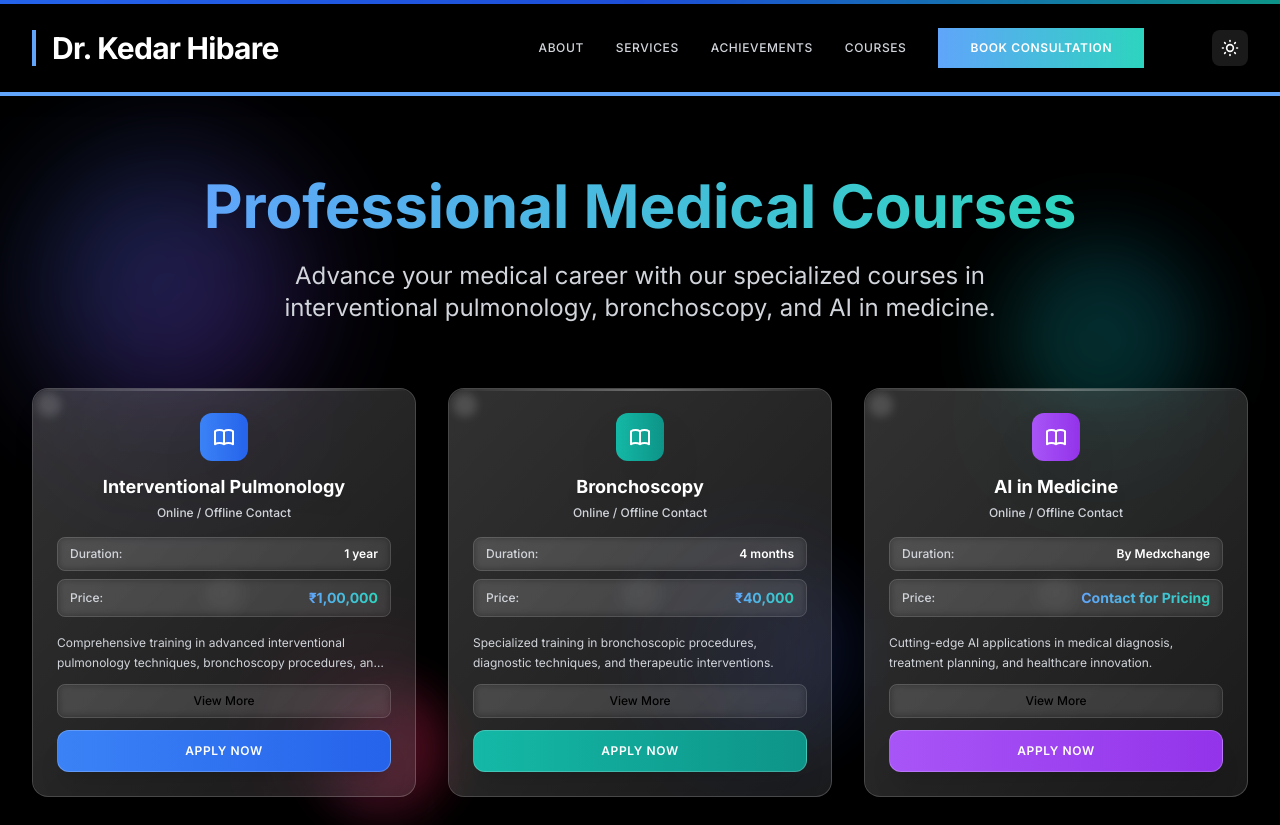
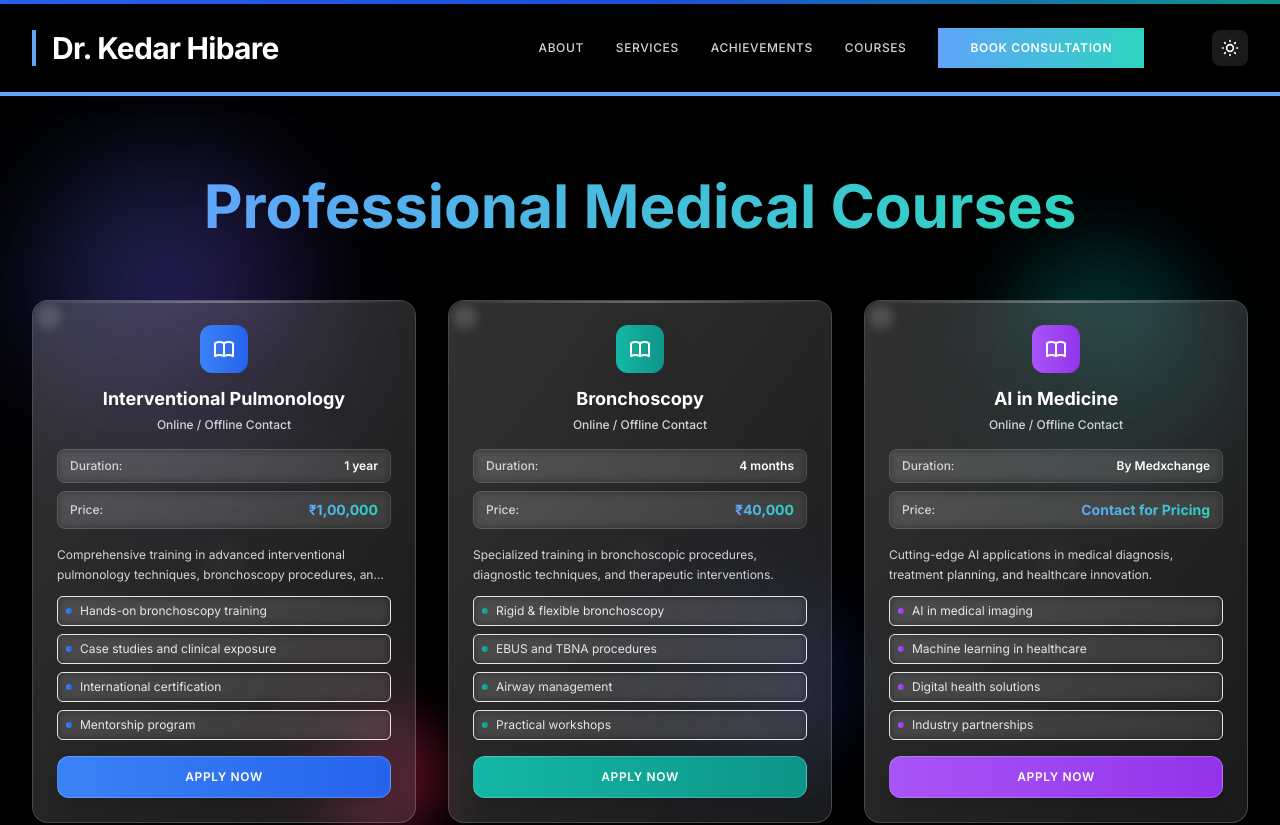
Before and after one commit to doc-techy/Dr-Kedar, a Next.js app: page /courses in a window 1280 px wide. Shown: the top 825 px of the page. Built offline with nearby package versions, Linux system fonts and the light colour scheme.

Commit message:
added data

```diff
--- a/src/app/courses/page.tsx
+++ b/src/app/courses/page.tsx
@@ -126,9 +126,6 @@
               <h1 className={`text-3xl sm:text-4xl md:text-5xl lg:text-6xl font-bold ${isDarkMode ? 'text-white' : 'text-gray-900'} mb-4 sm:mb-6`}>
                 <span className="bg-gradient-to-r from-blue-400 to-teal-400 bg-clip-text text-transparent">Professional Medical Courses</span>
               </h1>
-              <p className={`text-lg sm:text-xl lg:text-2xl ${isDarkMode ? 'text-gray-300' : 'text-gray-600'} max-w-2xl sm:max-w-3xl mx-auto leading-relaxed px-4`}>
-                Advance your medical career with our specialized courses in interventional pulmonology, bronchoscopy, and AI in medicine.
-              </p>
             </div>
 
             {/* Courses Grid - Enhanced Responsive */}
@@ -174,9 +171,10 @@
                     {course.description}
                   </p>
 
-                  {/* Features - Hidden initially, show only when expanded */}
-                  {expandedCourse === course.id && (
+                  {/* Features - Desktop: Always show, Mobile: Show only when expanded */}
                   <div className="space-y-1 mb-4 relative z-10 flex-grow">
+                    {/* Desktop: Show all features with more spacing */}
+                    <div className="hidden md:block space-y-2">
                       {course.features.map((feature, index) => (
                         <div key={index} className={`flex items-center text-xs py-1.5 px-2 ${isDarkMode ? 'text-gray-200 bg-white/6 backdrop-blur-sm border border-white/8 group-hover:bg-white/8' : 'text-gray-700 bg-gray-50 border border-gray-200 group-hover:bg-gray-100'} rounded-md transition-all duration-500`}>
                           <div className={`w-1.5 h-1.5 bg-gradient-to-r ${course.gradient} rounded-full mr-2 shadow-sm`}></div>
@@ -184,16 +182,28 @@
                         </div>
                       ))}
                     </div>
-                  )}
 
-                  {/* View More Button - Responsive */}
+                    {/* Mobile: Show only when expanded */}
+                    <div className="md:hidden">
+                      {expandedCourse === course.id && course.features.map((feature, index) => (
+                        <div key={index} className={`flex items-center text-xs py-1.5 px-2 ${isDarkMode ? 'text-gray-200 bg-white/6 backdrop-blur-sm border border-white/8 group-hover:bg-white/8' : 'text-gray-700 bg-gray-50 border border-gray-200 group-hover:bg-gray-100'} rounded-md transition-all duration-500`}>
+                          <div className={`w-1.5 h-1.5 bg-gradient-to-r ${course.gradient} rounded-full mr-2 shadow-sm`}></div>
+                          {feature}
+                        </div>
+                      ))}
+                    </div>
+                  </div>
+
+                  {/* View More Button - Mobile Only */}
                   {course.features.length > 0 && (
+                    <div className="md:hidden">
                       <button
                         onClick={() => toggleExpanded(course.id)}
                         className={`w-full mb-2 sm:mb-3 py-1.5 sm:py-2 px-3 sm:px-4 ${isDarkMode ? 'bg-white/8 backdrop-blur-sm border border-white/15 hover:bg-white/12' : 'bg-gray-100 border border-gray-200 hover:bg-gray-200'} rounded-lg font-medium text-xs transition-all duration-300 relative z-10`}
                       >
                         {expandedCourse === course.id ? 'View Less' : 'View More'}
                       </button>
+                    </div>
                   )}
 
                   {/* Apply Button - Responsive */}
```
Lines whose indentation alone changed are shown as unchanged.
